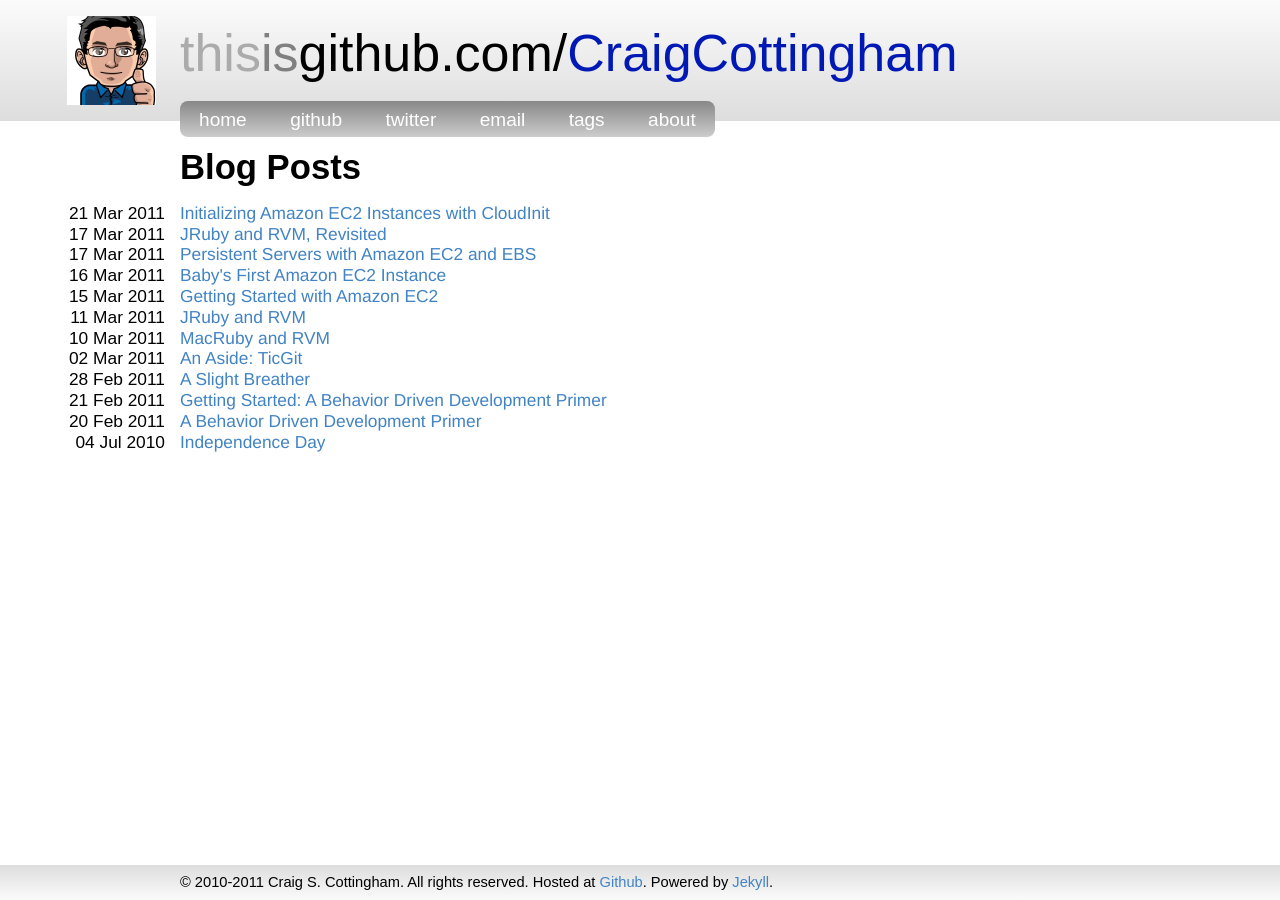
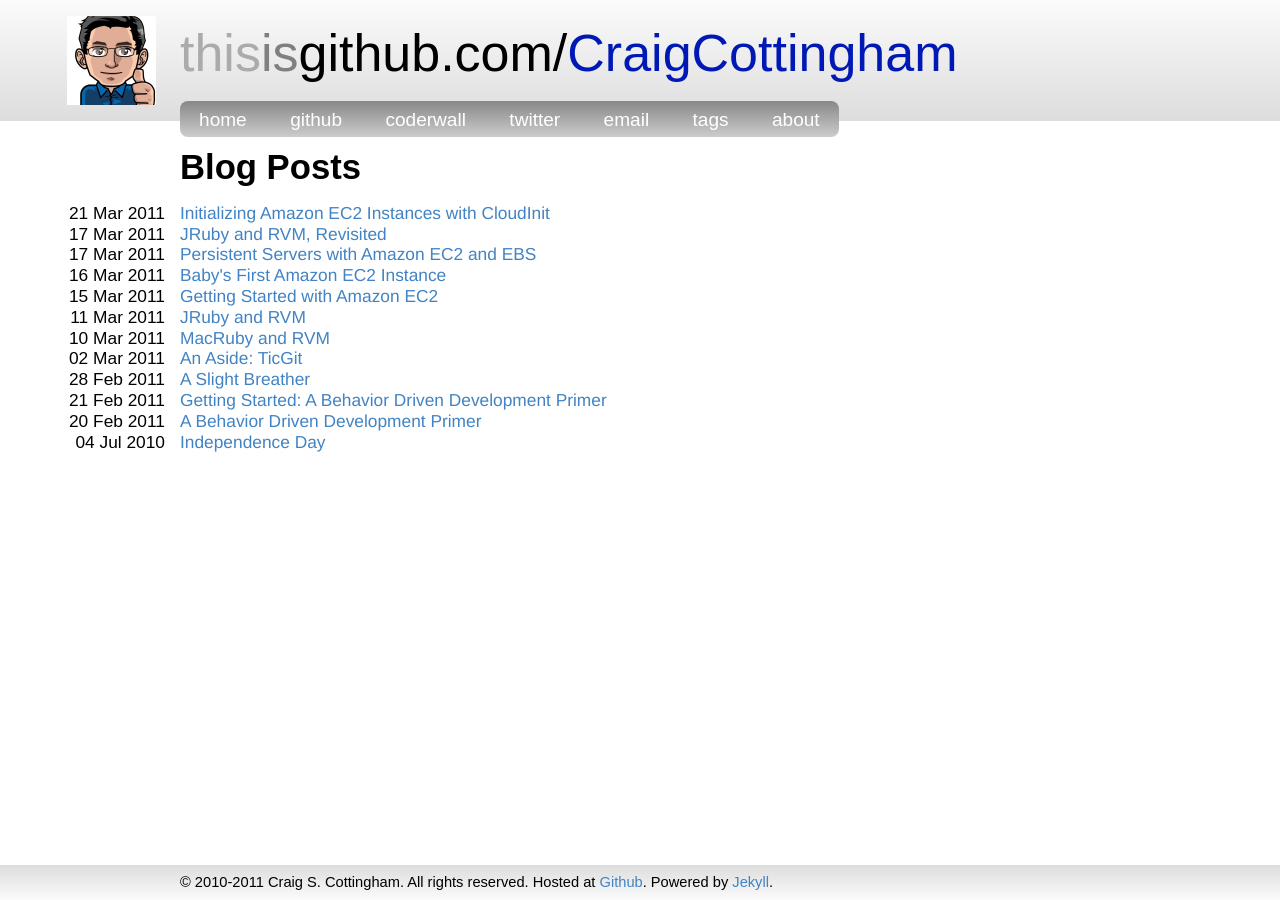
Before and after one commit to krisalyssa/craigcottingham.github.io, a Jekyll site: the page built from index.html, in a window 1280 px wide. Built offline with Jekyll 4.4.1, drawn with Linux system fonts in a browser that asks for light colours; Markdown is read by kramdown in place of the engine named in the settings; comment, search, counter and statistics services are not loaded.

Commit message:
Add link to coderwall
Signed-off-by: Craig S. Cottingham <craig.cottingham@gmail.com>

```diff
--- a/_layouts/default.html
+++ b/_layouts/default.html
@@ -28,6 +28,7 @@
             <ul>
               <li><a href="/">home</a></li>
               <li><a href="http://github.com/CraigCottingham/">github</a></li>
+              <li><a href="http://coderwall.com/CraigCottingham">coderwall</a></li>
               <li><a href="http://twitter.com/CraigCottingham">twitter</a></li>
               <li><a href="mailto:craig.cottingham@gmail.com">email</a></li>
               <li><a href="/tags.html">tags</a></li>
```
